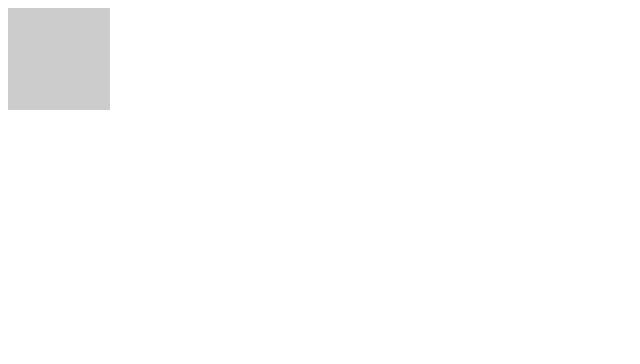
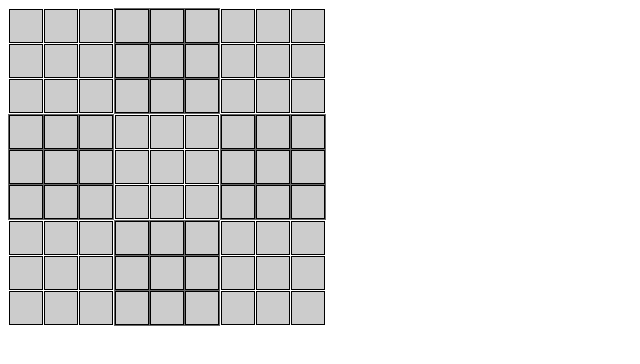
Before and after one commit to uplne/html-sudoku, a website: page index.html in a window 1280 px wide. Shown: the whole page, without its empty margins (0-640 px from the left). Drawn offline with Linux system fonts and the light colour scheme.

Commit message:
Finished HTML template.

```diff
--- a/index.html
+++ b/index.html
@@ -18,7 +18,179 @@
 			<tbody>
 				<tr>
 					<td>
-						<table cellpadding="1" cellspacing="0">
+						<table class="sudoku__block--light" cellpadding="0" cellspacing="1">
+							<tbody>
+								<tr>
+									<td class="sudoku__cell"></td>
+									<td class="sudoku__cell"></td>
+									<td class="sudoku__cell"></td>
+								</tr>
+								<tr>
+									<td class="sudoku__cell"></td>
+									<td class="sudoku__cell"></td>
+									<td class="sudoku__cell"></td>
+								</tr>
+								<tr>
+									<td class="sudoku__cell"></td>
+									<td class="sudoku__cell"></td>
+									<td class="sudoku__cell"></td>
+								</tr>
+							</tbody>
+						</table>
+					</td>
+					<td>
+						<table class="sudoku__block--dark" cellpadding="0" cellspacing="1">
+							<tbody>
+								<tr>
+									<td class="sudoku__cell"></td>
+									<td class="sudoku__cell"></td>
+									<td class="sudoku__cell"></td>
+								</tr>
+								<tr>
+									<td class="sudoku__cell"></td>
+									<td class="sudoku__cell"></td>
+									<td class="sudoku__cell"></td>
+								</tr>
+								<tr>
+									<td class="sudoku__cell"></td>
+									<td class="sudoku__cell"></td>
+									<td class="sudoku__cell"></td>
+								</tr>
+							</tbody>
+						</table>
+					</td>
+					<td>
+						<table class="sudoku__block--light" cellpadding="0" cellspacing="1">
+							<tbody>
+								<tr>
+									<td class="sudoku__cell"></td>
+									<td class="sudoku__cell"></td>
+									<td class="sudoku__cell"></td>
+								</tr>
+								<tr>
+									<td class="sudoku__cell"></td>
+									<td class="sudoku__cell"></td>
+									<td class="sudoku__cell"></td>
+								</tr>
+								<tr>
+									<td class="sudoku__cell"></td>
+									<td class="sudoku__cell"></td>
+									<td class="sudoku__cell"></td>
+								</tr>
+							</tbody>
+						</table>
+					</td>
+				</tr>
+				<tr>
+					<td>
+						<table class="sudoku__block--dark" cellpadding="0" cellspacing="1">
+							<tbody>
+								<tr>
+									<td class="sudoku__cell"></td>
+									<td class="sudoku__cell"></td>
+									<td class="sudoku__cell"></td>
+								</tr>
+								<tr>
+									<td class="sudoku__cell"></td>
+									<td class="sudoku__cell"></td>
+									<td class="sudoku__cell"></td>
+								</tr>
+								<tr>
+									<td class="sudoku__cell"></td>
+									<td class="sudoku__cell"></td>
+									<td class="sudoku__cell"></td>
+								</tr>
+							</tbody>
+						</table>
+					</td>
+					<td>
+						<table class="sudoku__block--light" cellpadding="0" cellspacing="1">
+							<tbody>
+								<tr>
+									<td class="sudoku__cell"></td>
+									<td class="sudoku__cell"></td>
+									<td class="sudoku__cell"></td>
+								</tr>
+								<tr>
+									<td class="sudoku__cell"></td>
+									<td class="sudoku__cell"></td>
+									<td class="sudoku__cell"></td>
+								</tr>
+								<tr>
+									<td class="sudoku__cell"></td>
+									<td class="sudoku__cell"></td>
+									<td class="sudoku__cell"></td>
+								</tr>
+							</tbody>
+						</table>
+					</td>
+					<td>
+						<table class="sudoku__block--dark" cellpadding="0" cellspacing="1">
+							<tbody>
+								<tr>
+									<td class="sudoku__cell"></td>
+									<td class="sudoku__cell"></td>
+									<td class="sudoku__cell"></td>
+								</tr>
+								<tr>
+									<td class="sudoku__cell"></td>
+									<td class="sudoku__cell"></td>
+									<td class="sudoku__cell"></td>
+								</tr>
+								<tr>
+									<td class="sudoku__cell"></td>
+									<td class="sudoku__cell"></td>
+									<td class="sudoku__cell"></td>
+								</tr>
+							</tbody>
+						</table>
+					</td>
+				</tr>
+				<tr>
+					<td>
+						<table class="sudoku__block--light" cellpadding="0" cellspacing="1">
+							<tbody>
+								<tr>
+									<td class="sudoku__cell"></td>
+									<td class="sudoku__cell"></td>
+									<td class="sudoku__cell"></td>
+								</tr>
+								<tr>
+									<td class="sudoku__cell"></td>
+									<td class="sudoku__cell"></td>
+									<td class="sudoku__cell"></td>
+								</tr>
+								<tr>
+									<td class="sudoku__cell"></td>
+									<td class="sudoku__cell"></td>
+									<td class="sudoku__cell"></td>
+								</tr>
+							</tbody>
+						</table>
+					</td>
+					<td>
+						<table class="sudoku__block--dark" cellpadding="0" cellspacing="1">
+							<tbody>
+								<tr>
+									<td class="sudoku__cell"></td>
+									<td class="sudoku__cell"></td>
+									<td class="sudoku__cell"></td>
+								</tr>
+								<tr>
+									<td class="sudoku__cell"></td>
+									<td class="sudoku__cell"></td>
+									<td class="sudoku__cell"></td>
+								</tr>
+								<tr>
+									<td class="sudoku__cell"></td>
+									<td class="sudoku__cell"></td>
+									<td class="sudoku__cell"></td>
+								</tr>
+							</tbody>
+						</table>
+					</td>
+					<td>
+						<table class="sudoku__block--light" cellpadding="0" cellspacing="1">
 							<tbody>
 								<tr>
 									<td class="sudoku__cell"></td>
--- a/sass/main.scss
+++ b/sass/main.scss
@@ -1,5 +1,14 @@
+.sudoku__block--light {
+	background-color: #fff;
+}
+
+.sudoku__block--dark {
+	background-color: #666;
+}
+
 .sudoku__cell {
-	background-color: #ccc;
 	width: 2em;
 	height: 2em;
+	background-color: #ccc;
+	border: 1px solid #000;
 }
```
Also changed, not shown: static/css/main.css.
